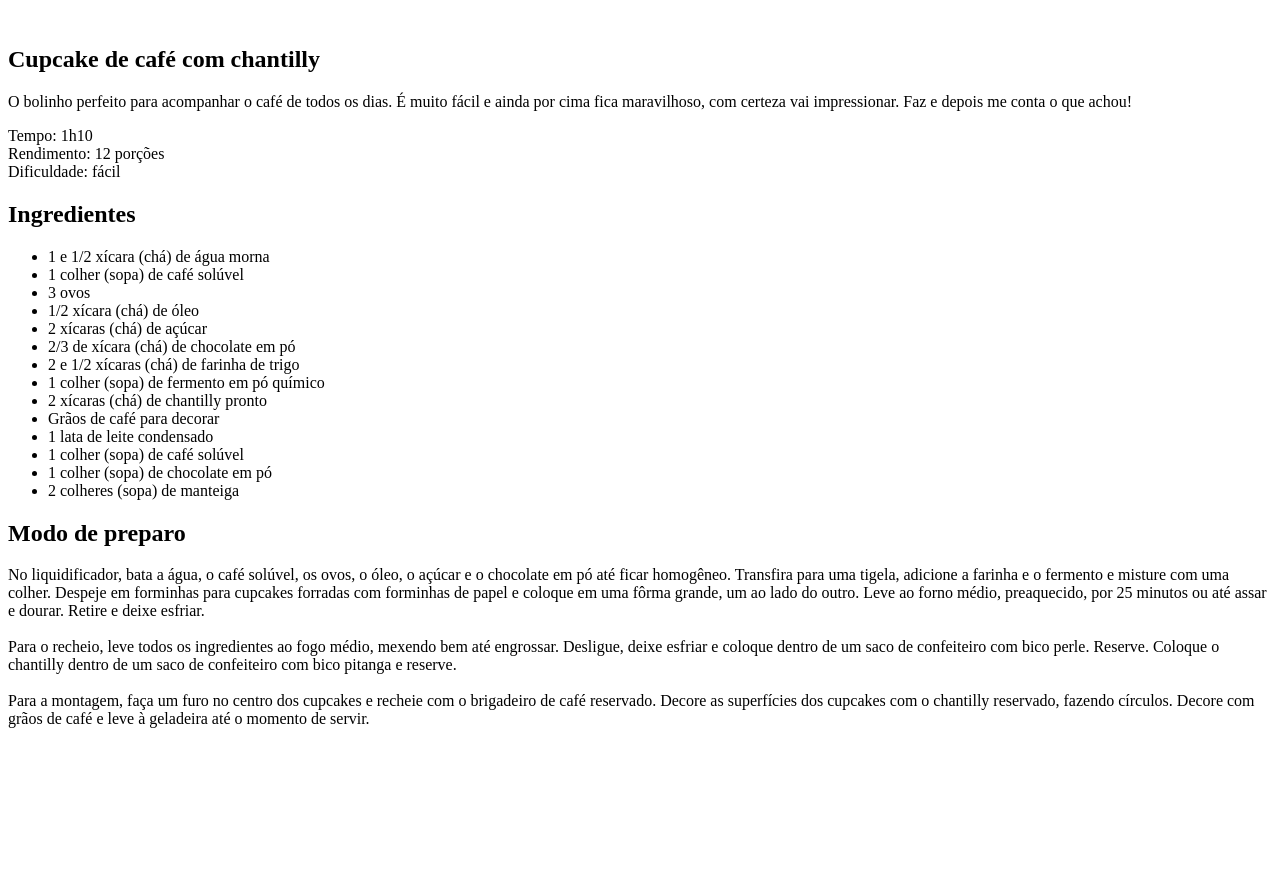
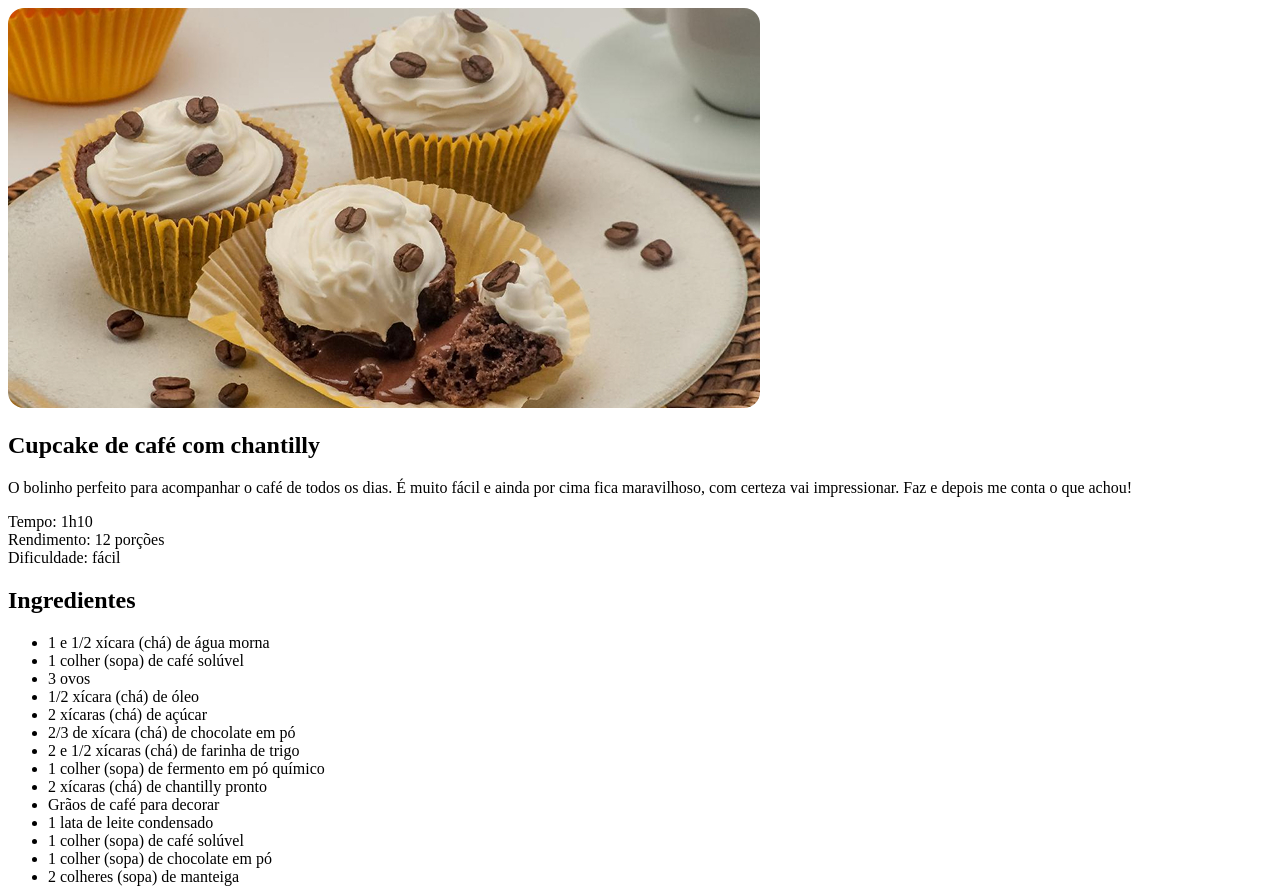
Before and after one commit to AndrePassoni/Pagina-de-Receita, a plain HTML site: page index.html in a window 1280 px wide. Shown: the top 889 px of the page. Before the commit the page ends 800 px from the top, so only its background shows below. Drawn offline with Linux system fonts and the light colour scheme.

Commit message:
second class - adding image and css

```diff
--- a/index.html
+++ b/index.html
@@ -4,10 +4,12 @@
     <meta charset="UTF-8">
     <meta name="viewport" content="width=device-width, initial-scale=1.0">
     <title>Página de Receita</title>
+
+    <link rel="stylesheet" href="./style.css">
 </head>
 <body>
      <div id="page">
-        <img src="" alt="">
+        <img src="./assets/main-image.jpg" alt="Imagem de cupcakes">
         <main>
             <section id="about">
                 <h1>Cupcake de café com chantilly</h1>
--- /dev/null
+++ b/style.css
@@ -0,0 +1,3 @@
+img {
+    border-radius: 16px;
+}
```
Also changed, not shown: assets/bg.jpg (added), assets/main-image.jpg (added).
